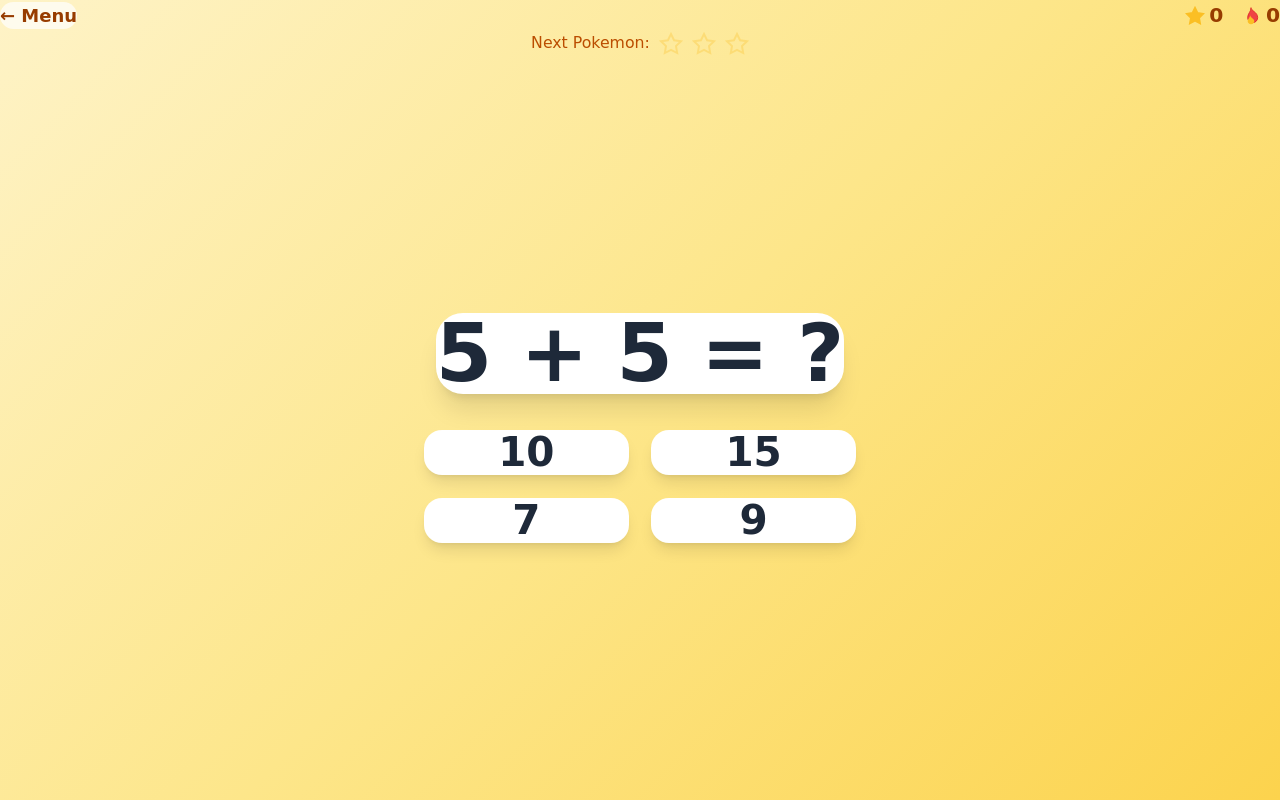
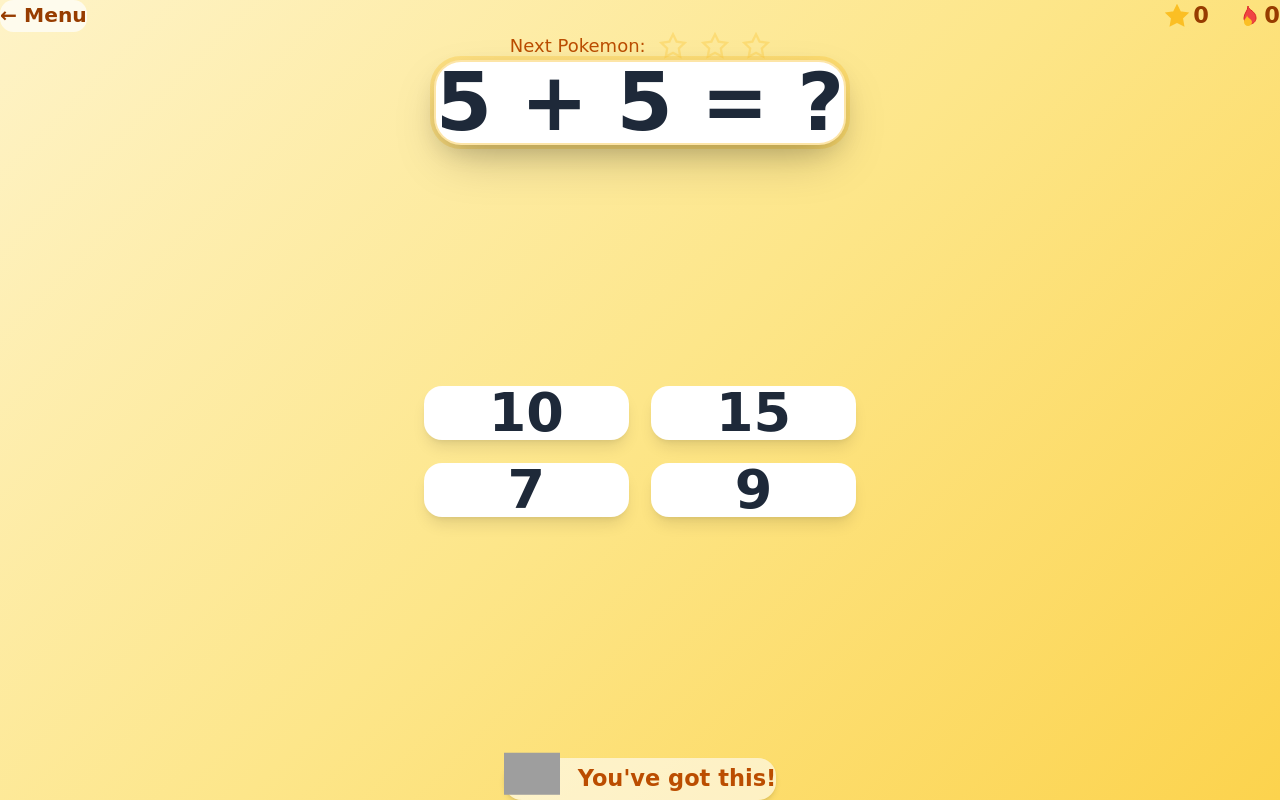
Before and after one commit to zengh666-cloud/pokemon-math, a Next.js app: page / in a window 1280 px wide. Both pictures are taken after a click on the button "Play!". Built offline with nearby package versions, Linux system fonts and the light colour scheme; grey boxes are pictures that could not be loaded.

Commit message:
Improve game screen layout - bigger buttons, better spacing

```diff
--- a/src/app/globals.css
+++ b/src/app/globals.css
@@ -129,3 +129,12 @@ input, select, textarea {
 .safe-area-bottom {
   padding-bottom: env(safe-area-inset-bottom);
 }
+
+/* Problem card with more presence */
+.problem-card {
+  box-shadow:
+    0 10px 25px -5px rgba(0, 0, 0, 0.15),
+    0 20px 50px -12px rgba(0, 0, 0, 0.25),
+    0 0 0 4px rgba(251, 191, 36, 0.3);
+  border: 2px solid rgba(251, 191, 36, 0.4);
+}
--- a/src/app/page.tsx
+++ b/src/app/page.tsx
@@ -319,49 +319,53 @@ export default function Home() {
   // Menu Screen
   if (gameState === 'menu') {
     return (
-      <div className="min-h-screen flex flex-col items-center justify-between p-6 py-12 safe-area-top safe-area-bottom">
-        {/* Top section - Title */}
+      <div className="min-h-screen flex flex-col items-center justify-center p-6 safe-area-top safe-area-bottom">
+        {/* Main card container - centered cohesive unit */}
+        <div className="w-full max-w-sm bg-white/60 backdrop-blur-sm rounded-3xl shadow-2xl p-6 space-y-6">
+          {/* Title section */}
           <div className="text-center">
-          <h1 className="text-4xl font-bold text-amber-800 mb-3 animate-bounce-slow flex items-center justify-center gap-2">
-            <CalculatorIcon size={40} /> Math Quest! <GamepadIcon size={40} />
+            <h1 className="text-3xl font-bold text-amber-800 mb-2 animate-bounce-slow flex items-center justify-center gap-2">
+              <CalculatorIcon size={36} /> Math Quest! <GamepadIcon size={36} />
             </h1>
-          <p className="text-xl text-amber-700">Catch Pokemon by solving math!</p>
+            <p className="text-lg text-amber-700">Catch Pokemon by solving math!</p>
           </div>
 
-        {/* Middle section - Pokemon parade */}
-        <div className="flex gap-4 animate-float py-8">
+          {/* Pokemon showcase - bigger sprites */}
+          <div className="flex justify-center gap-3 animate-float py-4 bg-gradient-to-r from-amber-100/50 to-yellow-100/50 rounded-2xl">
             {[25, 4, 7, 1].map((id, i) => (
               <Image
                 key={id}
                 src={getSpriteUrl(id)}
                 alt="Pokemon"
-              width={72}
-              height={72}
-              className="drop-shadow-lg"
+                width={96}
+                height={96}
+                className="drop-shadow-lg hover:scale-110 transition-transform"
                 style={{ animationDelay: `${i * 0.2}s` }}
                 unoptimized
               />
             ))}
           </div>
 
-        {/* Bottom section - Buttons */}
-        <div className="w-full max-w-xs space-y-5">
+          {/* Action buttons */}
+          <div className="space-y-4">
             <button
               onClick={startGame}
-            className="w-full py-6 px-8 bg-gradient-to-r from-green-400 to-green-500 text-white text-2xl font-bold rounded-2xl shadow-lg hover:scale-105 active:scale-95 transition-transform flex items-center justify-center gap-3"
+              className="w-full py-5 px-8 bg-gradient-to-r from-green-400 to-green-500 text-white text-2xl font-bold rounded-2xl shadow-lg hover:scale-105 active:scale-95 transition-transform flex items-center justify-center gap-3"
             >
               <PlayIcon size={28} /> Play!
             </button>
 
             <button
               onClick={() => setGameState('collection')}
-            className="w-full py-5 px-8 bg-gradient-to-r from-purple-400 to-purple-500 text-white text-xl font-bold rounded-2xl shadow-lg hover:scale-105 active:scale-95 transition-transform flex items-center justify-center gap-3"
+              className="w-full py-4 px-8 bg-gradient-to-r from-purple-400 to-purple-500 text-white text-xl font-bold rounded-2xl shadow-lg hover:scale-105 active:scale-95 transition-transform flex items-center justify-center gap-3"
             >
               <BackpackIcon size={24} /> My Pokemon ({collectedPokemon.length}/{POKEMON_LIST.length})
             </button>
+          </div>
 
-          <div className="bg-white/50 rounded-2xl p-5">
-            <p className="text-amber-800 font-bold mb-3">Difficulty:</p>
+          {/* Difficulty selector */}
+          <div className="bg-white/70 rounded-2xl p-4">
+            <p className="text-amber-800 font-bold mb-3 text-center">Difficulty:</p>
             <div className="flex gap-2">
               {[
                 { level: 1, label: 'Easy', desc: 'Numbers 1-5' },
@@ -371,9 +375,9 @@ export default function Home() {
                 <button
                   key={level}
                   onClick={() => setDifficulty(level)}
-                  className={`flex-1 py-4 rounded-xl font-bold text-base transition-all flex flex-col items-center justify-center gap-1 ${
+                  className={`flex-1 py-3 rounded-xl font-bold text-base transition-all flex flex-col items-center justify-center gap-1 ${
                     difficulty === level
-                      ? 'bg-amber-500 text-white scale-105'
+                      ? 'bg-amber-500 text-white scale-105 shadow-md'
                       : 'bg-white text-amber-700 hover:bg-amber-100'
                   }`}
                 >
@@ -387,15 +391,16 @@ export default function Home() {
               ))}
             </div>
             <p className="text-sm text-amber-600 mt-3 text-center">
-              {difficulty === 1 && 'Easy: Numbers 1-5'}
-              {difficulty === 2 && 'Medium: Numbers 1-10'}
-              {difficulty === 3 && 'Hard: Numbers 1-20'}
+              {difficulty === 1 && 'Numbers 1-5'}
+              {difficulty === 2 && 'Numbers 1-10, with subtraction!'}
+              {difficulty === 3 && 'Numbers 1-20, challenge mode!'}
             </p>
           </div>
 
+          {/* Score display */}
           {score > 0 && (
-            <p className="text-amber-700 font-bold flex items-center justify-center gap-2 pt-2">
-              <StarIcon size={20} /> Total Stars: {score}
+            <p className="text-amber-700 font-bold flex items-center justify-center gap-2 text-lg">
+              <StarIcon size={24} /> Total Stars: {score}
             </p>
           )}
         </div>
@@ -499,33 +504,43 @@ export default function Home() {
   }
 
   // Playing Screen
+  // Encouraging messages for below the answers
+  const encouragements = [
+    "You've got this!",
+    "Math superstar!",
+    "Keep going!",
+    "You're doing great!",
+    "Almost there!",
+  ];
+  const encouragement = encouragements[streak % encouragements.length];
+
   return (
-    <div className="min-h-screen flex flex-col p-4 pb-8 safe-area-top safe-area-bottom">
+    <div className="min-h-screen flex flex-col p-4 safe-area-top safe-area-bottom">
       {/* Header */}
-      <div className="flex items-center justify-between mb-2">
+      <div className="flex items-center justify-between mb-4">
         <button
           onClick={() => setGameState('menu')}
-          className="py-2 px-4 bg-white/70 rounded-xl text-amber-800 font-bold"
+          className="py-2 px-4 bg-white/70 rounded-xl text-amber-800 font-bold text-lg"
         >
           ← Menu
         </button>
-        <div className="flex items-center gap-4">
-          <span className="text-lg font-bold text-amber-800 flex items-center gap-1">
-            <StarIcon size={20} /> {score}
+        <div className="flex items-center gap-6">
+          <span className="text-xl font-bold text-amber-800 flex items-center gap-1">
+            <StarIcon size={24} /> {score}
           </span>
-          <span className="text-lg font-bold text-amber-800 flex items-center gap-1">
-            <FireIcon size={20} /> {streak}
+          <span className="text-xl font-bold text-amber-800 flex items-center gap-1">
+            <FireIcon size={24} /> {streak}
           </span>
         </div>
       </div>
 
       {/* Progress to next Pokemon */}
-      <div className="mb-2">
-        <div className="flex items-center justify-center gap-2">
-          <span className="text-sm text-amber-700">Next Pokemon:</span>
+      <div className="mb-6">
+        <div className="flex items-center justify-center gap-3">
+          <span className="text-base text-amber-700 font-medium">Next Pokemon:</span>
           {[0, 1, 2].map((i) => (
             <span key={i} className={i < (streak % 3) ? 'opacity-100' : 'opacity-30'}>
-              <StarIcon size={24} filled={i < (streak % 3)} />
+              <StarIcon size={28} filled={i < (streak % 3)} />
             </span>
           ))}
         </div>
@@ -533,15 +548,16 @@ export default function Home() {
 
       {/* Problem - flex-1 to expand and fill space */}
       {problem && (
-        <div className="flex-1 flex flex-col items-center justify-center gap-8">
-          <div className={`bg-white rounded-3xl shadow-xl px-10 py-12 ${isWrong ? 'animate-wiggle bg-red-100' : ''} ${gameState === 'correct' ? 'bg-green-100' : ''}`}>
+        <div className="flex-1 flex flex-col items-center justify-between py-4">
+          {/* Problem card with more presence */}
+          <div className={`problem-card bg-white rounded-3xl shadow-2xl px-10 py-12 ${isWrong ? 'animate-wiggle bg-red-100' : ''} ${gameState === 'correct' ? 'bg-green-100' : ''}`}>
             <div className="text-6xl sm:text-7xl font-bold text-center text-gray-800">
               {problem.num1} {problem.operator} {problem.num2} = ?
             </div>
           </div>
 
-          {/* Answer Choices - Larger buttons with more gap */}
-          <div className="grid grid-cols-2 gap-5 w-full max-w-sm px-2">
+          {/* Answer Choices - Bigger, full width buttons */}
+          <div className="grid grid-cols-2 gap-5 w-full max-w-sm mt-8">
             {choices.map((choice, i) => {
               const isSelected = selectedAnswer === choice;
               const isCorrectAnswer = choice === problem.answer;
@@ -554,7 +570,7 @@ export default function Home() {
                   key={i}
                   onClick={() => checkAnswer(choice)}
                   disabled={selectedAnswer !== null}
-                  className={`py-8 text-4xl font-bold rounded-2xl shadow-lg transition-all ${
+                  className={`w-full py-8 text-5xl font-bold rounded-2xl shadow-lg transition-all ${
                     showCorrect
                       ? 'bg-green-400 text-white'
                       : showWrong
@@ -568,11 +584,26 @@ export default function Home() {
             })}
           </div>
 
-          {gameState === 'correct' && (
-            <div className="text-4xl animate-pop flex items-center gap-2">
-              <PartyIcon size={40} /> Great job!
+          {/* Fun element below answers */}
+          <div className="flex flex-col items-center gap-2 mt-8">
+            {gameState === 'correct' ? (
+              <div className="text-3xl animate-pop flex items-center gap-2">
+                <PartyIcon size={36} /> Great job! <PartyIcon size={36} />
+              </div>
+            ) : (
+              <div className="flex items-center gap-4 bg-white/60 rounded-2xl px-8 py-4 shadow-md">
+                <Image
+                  src={getSpriteUrl(25)}
+                  alt="Pikachu cheering"
+                  width={56}
+                  height={56}
+                  className="animate-bounce-slow"
+                  unoptimized
+                />
+                <span className="text-xl text-amber-700 font-bold">{encouragement}</span>
               </div>
             )}
+          </div>
         </div>
       )}
     </div>
```
Lines whose indentation alone changed are shown as unchanged.
